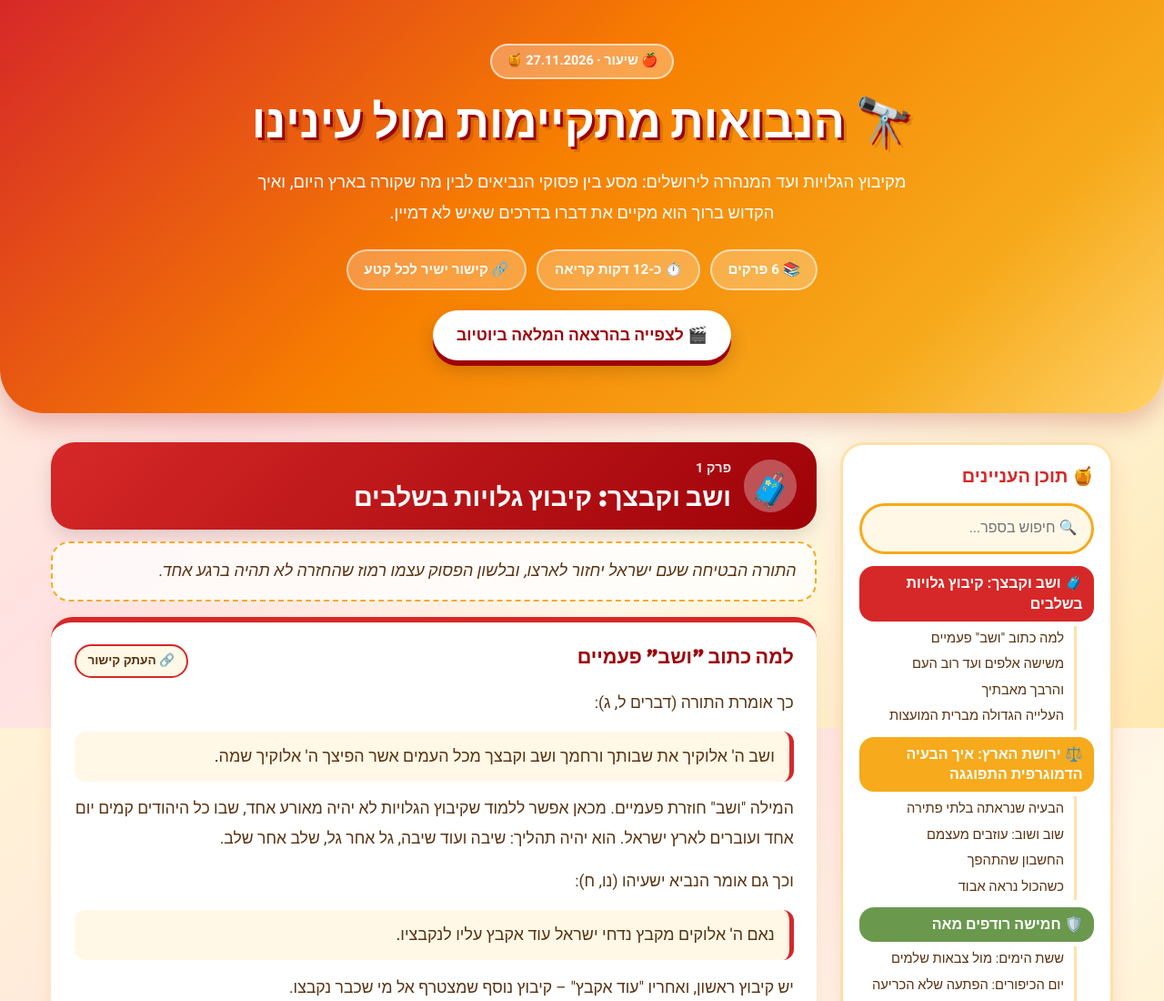
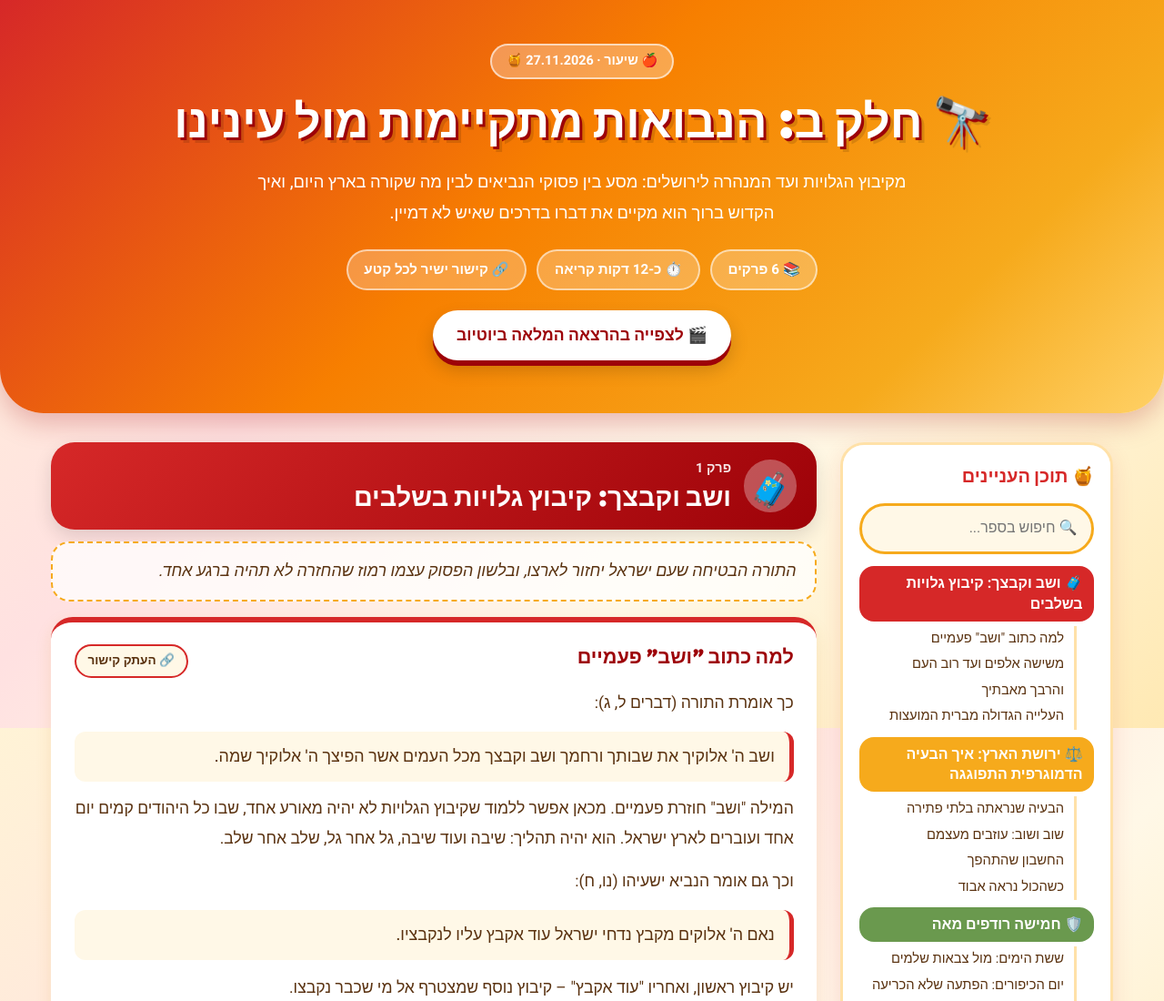
Before and after one commit to yudataub/lessons, a plain HTML site: page prophecies-coming-true-today.html in a window 1280 px wide. Shown: the top 1100 px of the page at 91% size. Drawn offline with Linux system fonts and the light colour scheme.

Commit message:
book update: prophecies-coming-true-today.html

```diff
--- a/prophecies-coming-true-today.html
+++ b/prophecies-coming-true-today.html
@@ -3,7 +3,7 @@
 <head>
 <meta charset="UTF-8">
 <meta name="viewport" content="width=device-width, initial-scale=1">
-<title>🔭 הנבואות מתקיימות מול עינינו</title>
+<title>🔭 חלק ב: הנבואות מתקיימות מול עינינו</title>
 <meta name="description" content="מקיבוץ הגלויות ועד המנהרה לירושלים: מסע בין פסוקי הנביאים לבין מה שקורה בארץ היום, ואיך הקדוש ברוך הוא מקיים את דברו בדרכים שאיש לא דמיין.">
 <link rel="preconnect" href="https://fonts.googleapis.com">
 <link rel="preconnect" href="https://fonts.gstatic.com" crossorigin>
@@ -131,7 +131,7 @@ footer a { color: var(--apple-dark); }
 
 <header class="hero">
   <div class="hero-badge">🍎 שיעור · 27.11.2026 🍯</div>
-  <h1 class="hero-title">🔭 הנבואות מתקיימות מול עינינו</h1>
+  <h1 class="hero-title">🔭 חלק ב: הנבואות מתקיימות מול עינינו</h1>
   <p class="hero-subtitle">מקיבוץ הגלויות ועד המנהרה לירושלים: מסע בין פסוקי הנביאים לבין מה שקורה בארץ היום, ואיך הקדוש ברוך הוא מקיים את דברו בדרכים שאיש לא דמיין.</p>
   <div class="hero-stats">
     <div class="stat-bubble">📚 6 פרקים</div>
```
